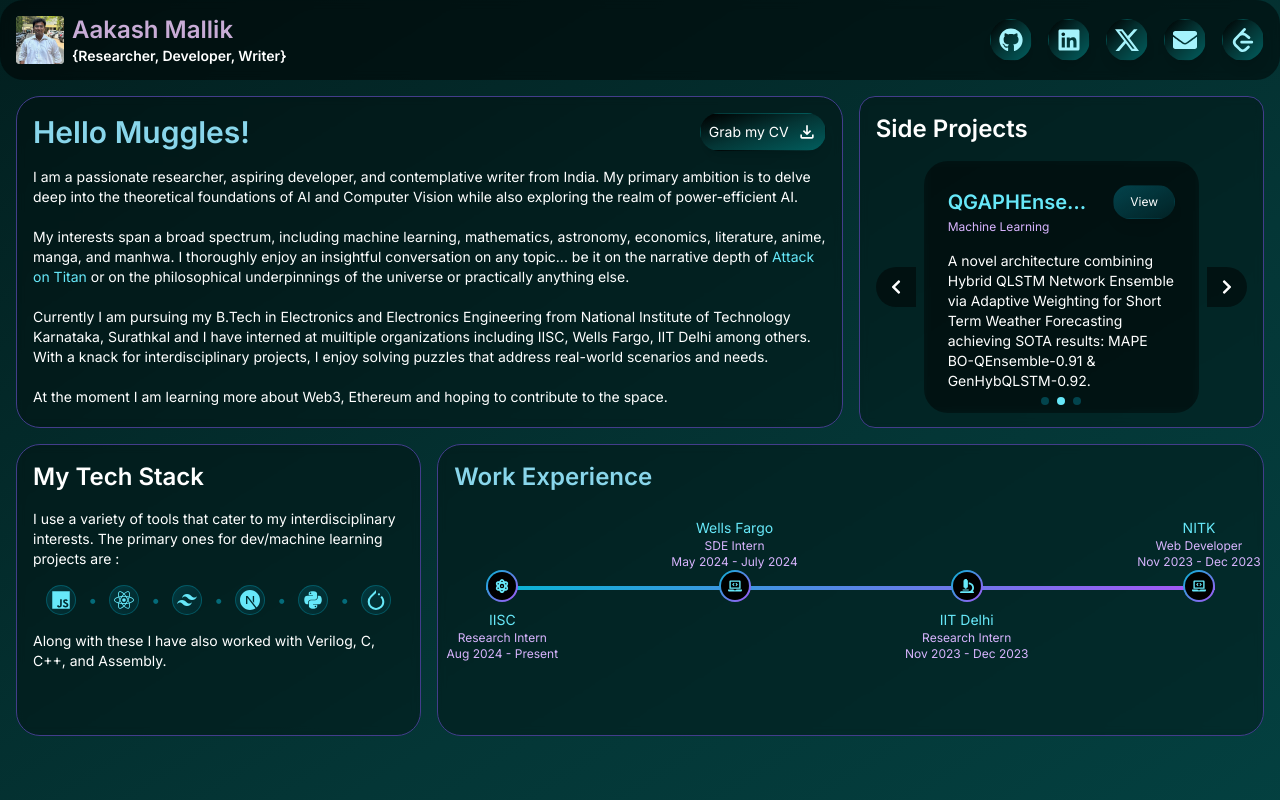
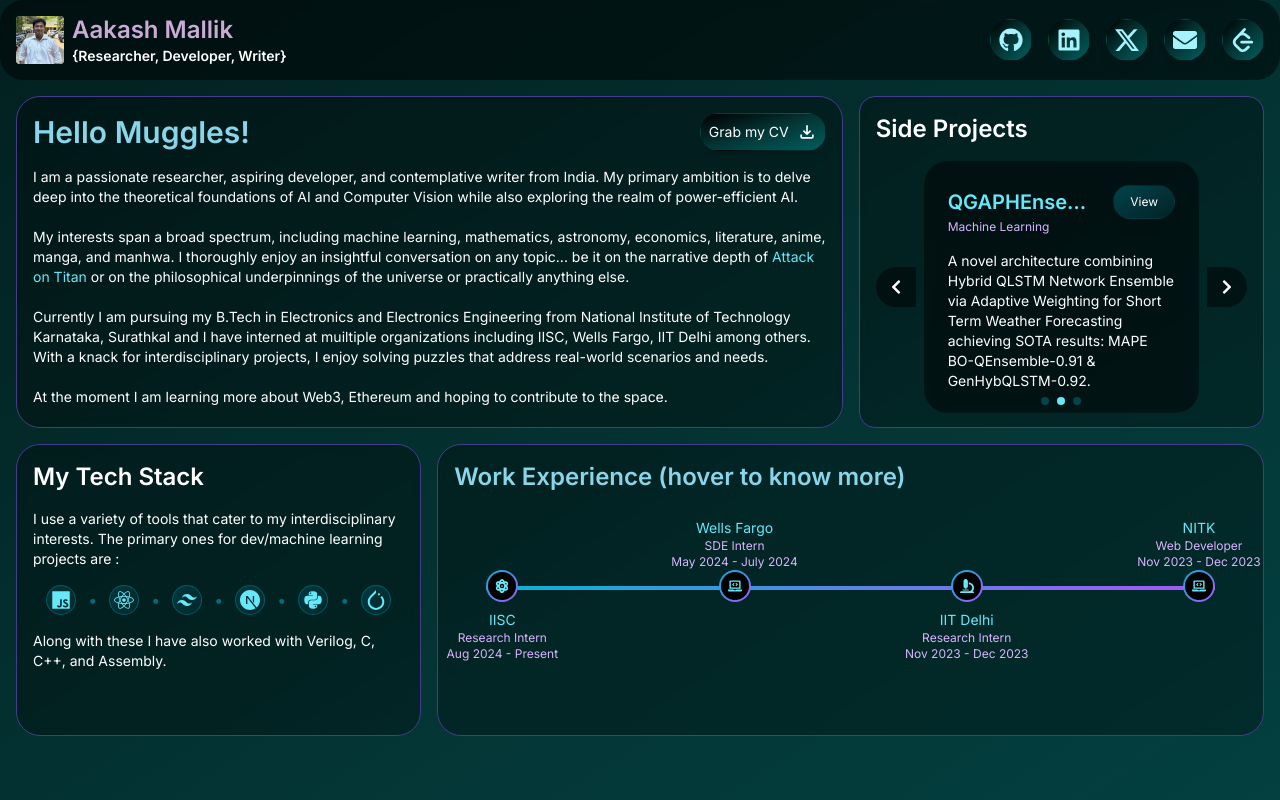
Before and after one commit to mallikaakash/Portfolio, a Next.js app: page / in a window 1280 px wide. Built offline with nearby package versions, Linux system fonts and the light colour scheme.

Commit message:
minor ui change

```diff
--- a/src/app/page.tsx
+++ b/src/app/page.tsx
@@ -185,7 +185,7 @@ export default function Home() {
 
 
 <div className="bg-black bg-opacity-30 p-4 rounded-3xl backdrop-blur-sm border border-[#433d8b] hover:border-[#c8acd6] transition-colors duration-300 mb-10 md:col-span-2 ">
-  <h2 className="text-xl md:text-2xl  font-semibold text-[#89d6eb] pb-0">Work Experience</h2>
+  <h2 className="text-xl md:text-2xl  font-semibold text-[#89d6eb] pb-0">Work Experience <span>(hover to know more)</span></h2>
   <div className="flex items-center justify-center  h-3/4 py-12 px-4 md:px-8">
   <WorkTimeline />
   </div>
```
